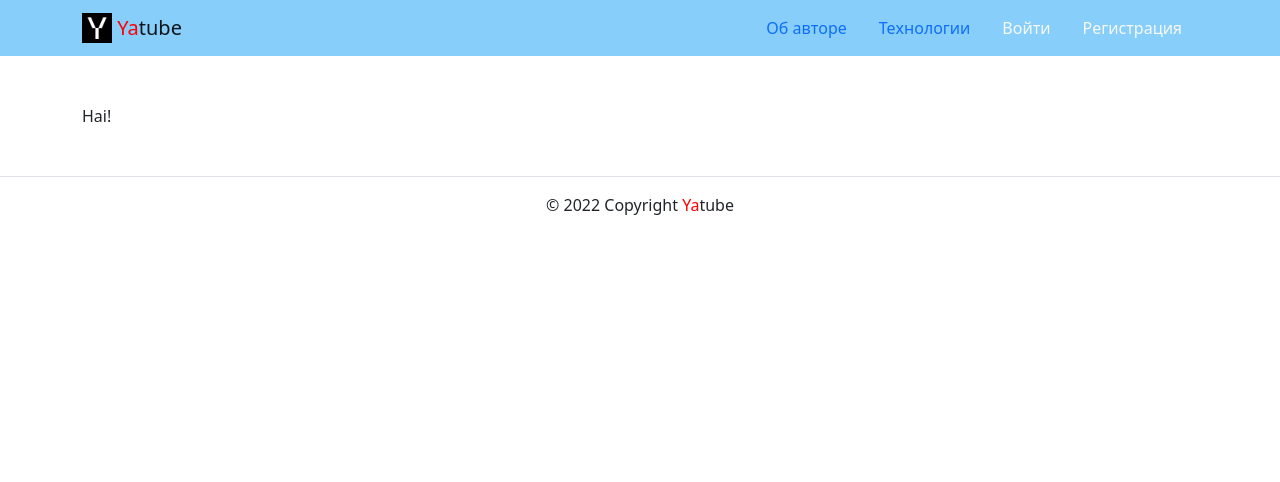
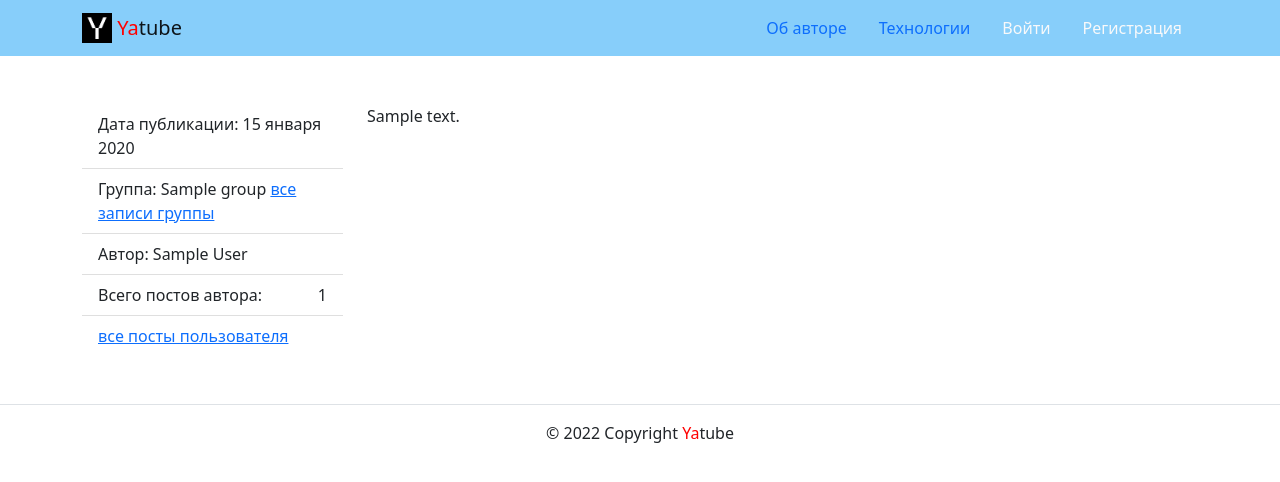
Before and after one commit to mspitsyn/hw02_community, a Django app: page /posts/1/ in a window 1280 px wide. Shown: the top 482 px of the page. Run offline with Django 3.2, Linux system fonts and the light colour scheme; tables that the repository leaves empty hold one stand-in row (values such as "Sample post"); some libraries are stand-ins or nearby versions.

Commit message:
Sprint_4. Final task10

```diff
--- a/yatube/posts/views.py
+++ b/yatube/posts/views.py
@@ -81,8 +81,6 @@ def post_edit(request, post_id):
     template = 'posts/create_post.html'
     post = get_object_or_404(Post, id=post_id)
     form = PostForm(request.POST or None, instance=post)
-    new_post = form.save(commit=False)
-    new_post.author = request.user
     if form.is_valid():
         new_post = form.save(commit=False)
         new_post.author = request.user
--- a/yatube/templates/posts/post_detail.html
+++ b/yatube/templates/posts/post_detail.html
@@ -3,15 +3,14 @@
       <title>Пост {{ post.text|truncatechars:30 }}</title>
 {% endblock %}
 {% block content %}
-<a> Hai!</a>
-    <!--<main>
+    <main>
       <div class="row">
         <aside class="col-12 col-md-3">
           <ul class="list-group list-group-flush">
             <li class="list-group-item">
               Дата публикации: {{ post.pub_date|date:"d E Y" }}
             </li>
-            {% if post in group %}
+            {% if post.group %}
               <li class="list-group-item">
                 Группа: {{ post.group }}
                 <a href={% url 'posts:group_list' post.group.slug %}>
@@ -26,7 +25,7 @@
             {% endif %}
             </li>
             <li class="list-group-item">
-              <a href="{% url 'posts:profile' posts.author.username %}">
+              <a href="{% url 'posts:profile' post.author.username %}">
                 все посты пользователя
               </a>
             </li>
@@ -38,5 +37,5 @@
           </p>
         </article>
       </div>
-    </main>-->
+    </main>
 {% endblock %}
```
